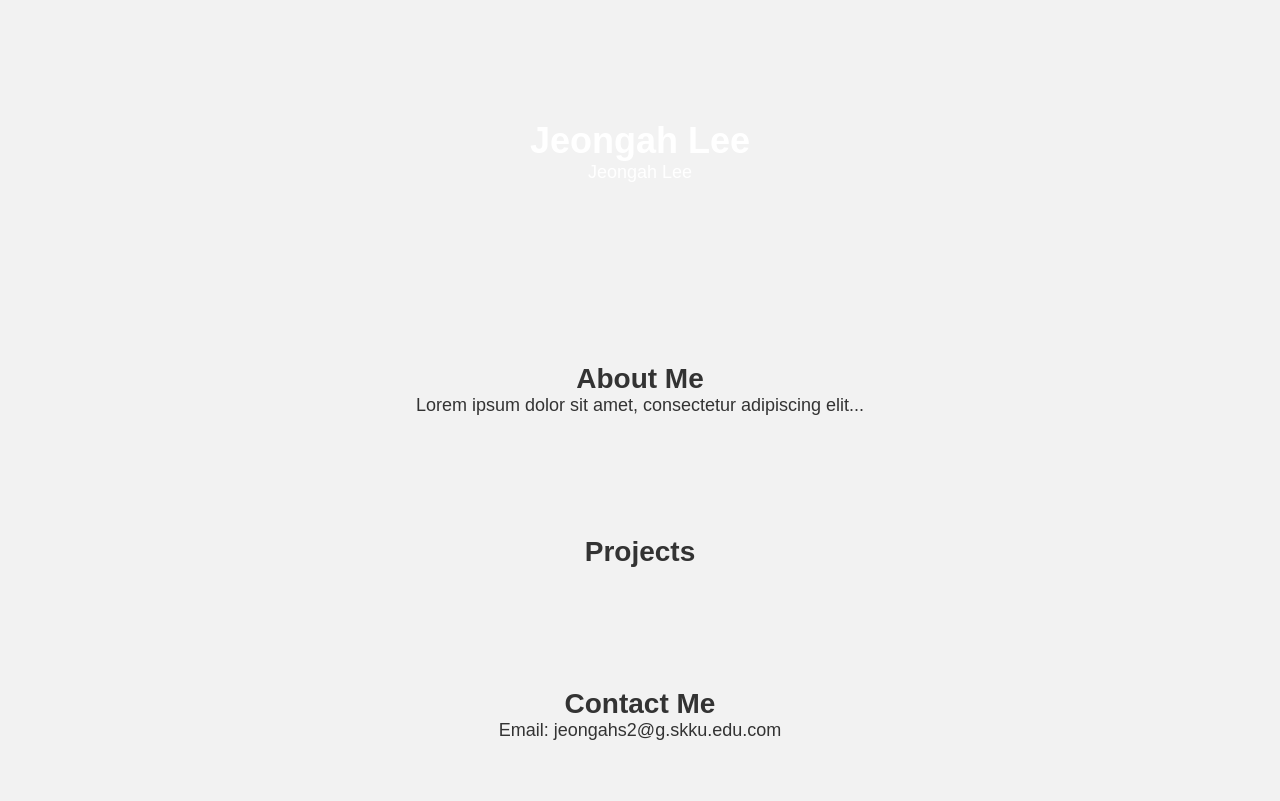
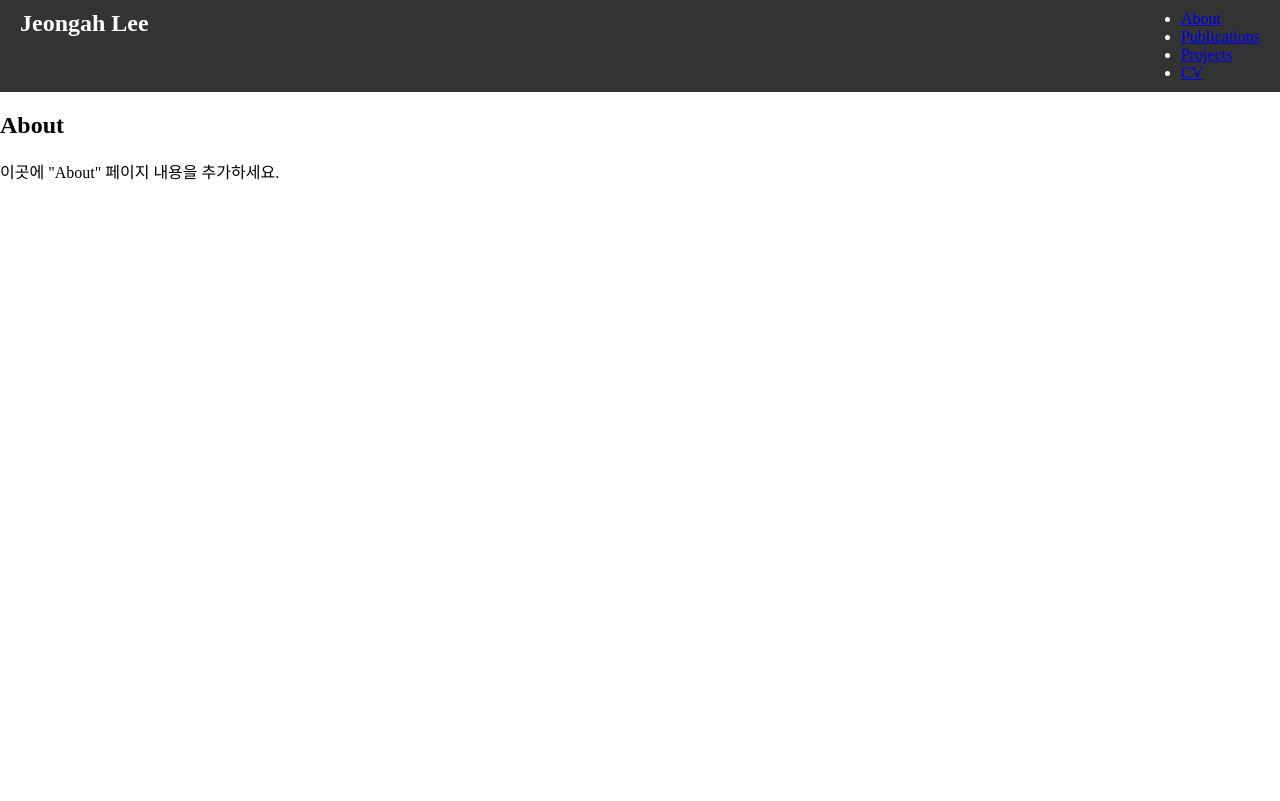
Before and after one commit to jjeongah/jjeongah.github.io, a plain HTML site: page index.html in a window 1280 px wide. Drawn offline with Linux system fonts and the light colour scheme.

Commit message:
Baseline

```diff
--- a/index.html
+++ b/index.html
@@ -3,38 +3,50 @@
 <head>
     <meta charset="UTF-8">
     <meta name="viewport" content="width=device-width, initial-scale=1.0">
+    <link rel="stylesheet" href="style.css">
     <title>Jeongah Lee</title>
-    <link rel="stylesheet" href="style.css">
 </head>
-
-
 <body>
-    <header class="header">
-        <div class="container">
+    <header>
+        <div class="left">
             <h1>Jeongah Lee</h1>
-            <p>Jeongah Lee</p>
+        </div>
+        <div class="right">
+            <ul>
+                <li><a href="#" onclick="showAbout()">About</a></li>
+                <li><a href="#" onclick="showPublications()">Publications</a></li>
+                <li><a href="#" onclick="showProjects()">Projects</a></li>
+                <li><a href="#" onclick="showCV()">CV</a></li>
+            </ul>
         </div>
     </header>
+    <main>
+        <div id="content">
+            <!-- 기본 내용 -->
+            <h2>About</h2>
+            <p>이곳에 "About" 페이지 내용을 추가하세요.</p>
+        </div>
+    </main>
+    <footer>
+        <!-- 푸터 내용을 이곳에 추가하세요 -->
+    </footer>
 
-    <section class="about">
-        <div class="container">
-            <h2>About Me</h2>
-            <p>Lorem ipsum dolor sit amet, consectetur adipiscing elit...</p>
-        </div>
-    </section>
+    <script>
+        function showAbout() {
+            document.getElementById("content").innerHTML = "<h2>About</h2><p>이곳에 'About' 페이지 내용을 추가하세요.</p>";
+        }
 
-    <section class="projects">
-        <div class="container">
-            <h2>Projects</h2>
-            <!-- Your project cards or content go here -->
-        </div>
-    </section>
+        function showPublications() {
+            window.location.href = "https://jjeongah.github.io/publications";
+        }
 
-    <section class="contact">
-        <div class="container">
-            <h2>Contact Me</h2>
-            <p>Email: jeongahs2@g.skku.edu.com</p>
-        </div>
-    </section>
+        function showProjects() {
+            window.location.href = "https://jjeongah.github.io/projects";
+        }
+
+        function showCV() {
+            window.open("your_cv.pdf", "_blank");
+        }
+    </script>
 </body>
 </html>
--- a/style.css
+++ b/style.css
@@ -1,48 +1,33 @@
 /* Reset some default styles */
-* {
+body, h1, ul, li {
     margin: 0;
     padding: 0;
-    box-sizing: border-box;
 }
 
-body {
-    font-family: Arial, sans-serif;
-    background-color: #f2f2f2;
-    color: #333;
+/* Define the styles for the header */
+header {
+    display: flex;
+    justify-content: space-between;
+    background-color: #333;
+    color: #fff;
+    padding: 10px 20px;
 }
 
-.container {
-    max-width: 1200px;
-    margin: 0 auto;
-    padding: 20px;
+header h1 {
+    font-size: 24px;
 }
 
-.header {
-    background-image: url('background-image.jpg'); /* Replace with your background image */
-    background-size: cover;
-    background-position: center;
-    text-align: center;
-    color: #fff;
-    padding: 100px 0;
+.header ul {
+    list-style: none;
+    display: flex;
 }
 
-h1 {
-    font-size: 36px;
+.header ul li {
+    margin-right: 20px;
 }
 
-p {
+.header a {
+    text-decoration: none;
+    color: #fff;
     font-size: 18px;
 }
-
-.about,
-.projects,
-.contact {
-    padding: 40px 0;
-    text-align: center;
-}
-
-h2 {
-    font-size: 28px;
-}
-
-/* Add more specific styles for different sections or elements as needed */
```
